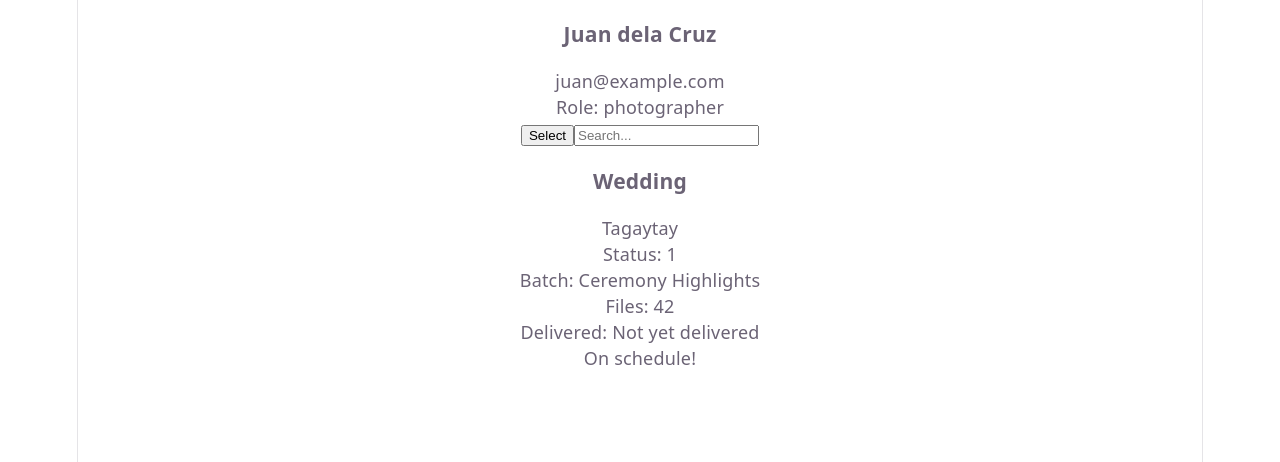
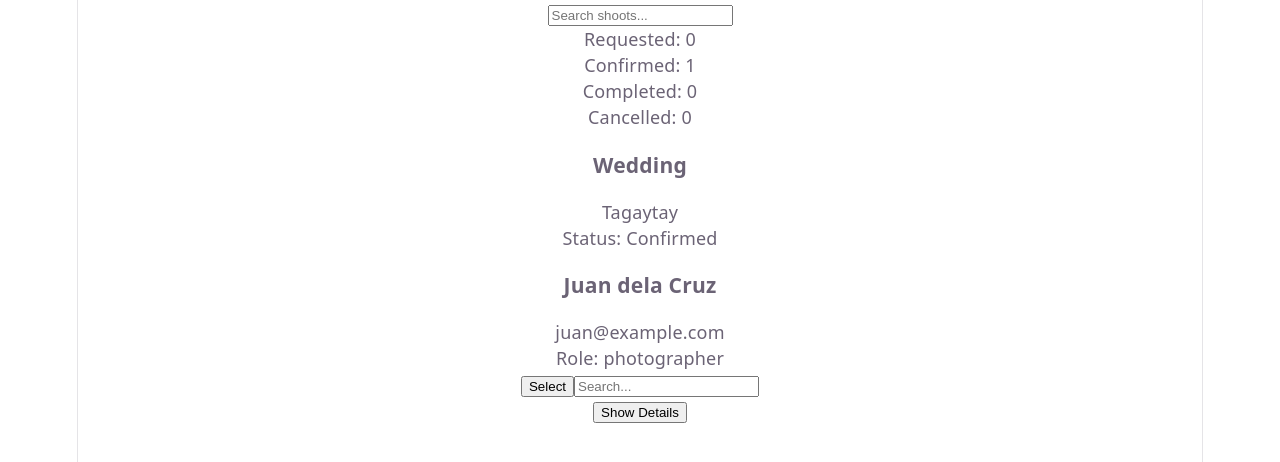
Before and after one commit to KennethCyrilPimentel/itelect4-project-IT4B, a React (Vite) app: page / in a window 1280 px wide. Shown: the top 462 px of the page. Built offline with nearby package versions, Linux system fonts and the light colour scheme.

Commit message:
GT2 Part 2: useState, useEffect, useRef, custom hooks

```diff
--- a/src/App.tsx
+++ b/src/App.tsx
@@ -1,50 +1,85 @@
 // src/App.tsx
+import { useState, useEffect, useRef } from "react";
 import UserCard from "./components/UserCard";
 import ShootCard from "./components/ShootCard";
 import DeliverableBadge from "./components/DeliverableBadge";
 import type { User, Shoot, Deliverable } from "../types/index";
 import { ShootStatus } from "../types/index";
+import useToggle from "./hooks/useToggle";
+import useShootCount from "./hooks/useShootCount";
 
 const photographer: User = {
-  id: 1,
-  name: "Juan dela Cruz",
-  email: "juan@example.com",
-  role: "photographer",
-  isActive: true,
+  id: 1, name: "Juan dela Cruz", email: "juan@example.com", role: "photographer", isActive: true,
 };
 
 const shoot: Shoot = {
-  id: 1,
-  clientId: 2,
-  photographerId: 1,
-  type: "Wedding",
-  status: ShootStatus.Confirmed,
-  scheduledDate: new Date(),
-  location: "Tagaytay",
-  price: 15000,
+  id: 1, clientId: 2, photographerId: 1, type: "Wedding", status: ShootStatus.Confirmed, scheduledDate: new Date(), location: "Tagaytay", price: 15000,
 };
 
 const deliverable: Deliverable = {
-  id: 1,
-  shootId: 1,
-  batchName: "Ceremony Highlights",
-  status: "editing",
-  fileCount: 42,
+  id: 1, shootId: 1, batchName: "Ceremony Highlights", status: "editing", fileCount: 42,
 };
 
 function App() {
+  const [selectedUser, setSelectedUser] = useState<User | null>(null);
+  const [shoots, setShoots] = useState<Shoot[]>([]);
+  const [isLoading, setIsLoading] = useState<boolean>(true);
+  const searchInputRef = useRef<HTMLInputElement>(null);
+  const [searchTerm, setSearchTerm] = useState<string>("");
+  const [showDetails, toggleDetails] = useToggle(false);
+   const shootCounts = useShootCount(shoots);
+
+  useEffect(() => {
+    setTimeout(() => {
+      setShoots([shoot]);
+      setIsLoading(false);
+    }, 500);
+  }, []);
+
+  const handleSearchChange = (
+    e: React.ChangeEvent<HTMLInputElement>
+  ): void => {
+    setSearchTerm(e.target.value);
+  };
+
+  if (isLoading) {
+    return <p>Loading shoots...</p>;
+  }
+
   return (
     <div className="app">
+      <input
+        ref={searchInputRef}
+        value={searchTerm}
+        type="text"
+        placeholder="Search shoots..."
+        onChange={handleSearchChange}
+      />
+
+      <div className="shoot-counts">
+        <p>Requested: {shootCounts.requested}</p>
+        <p>Confirmed: {shootCounts.confirmed}</p>
+        <p>Completed: {shootCounts.completed}</p>
+        <p>Cancelled: {shootCounts.cancelled}</p>
+      </div>
+
+      {shoots.map((s) => (
+        <ShootCard key={s.id} shoot={s} />
+      ))}
+
       <UserCard
         user={photographer}
-        onSelect={(u) => console.log(u)}
+        onSelect={setSelectedUser}
       />
-      <ShootCard shoot={shoot} />
-      <DeliverableBadge deliverable={deliverable}>
-        <p>On schedule!</p>
-      </DeliverableBadge>
+      {selectedUser && <p>Selected: {selectedUser.name}</p>}
+
+      <button onClick={toggleDetails}>{showDetails ? "Hide" : "Show"} Details</button>
+      {showDetails && (
+        <DeliverableBadge deliverable={deliverable}>
+          <p>On schedule!</p>
+        </DeliverableBadge>
+      )}
     </div>
   );
 }
-
 export default App;
--- a/src/components/ShootCard.tsx
+++ b/src/components/ShootCard.tsx
@@ -1,5 +1,6 @@
 // src/components/ShootCard.tsx
 import type { Shoot } from "../../types/index";
+import { ShootStatus } from "../../types/index";
 
 interface ShootCardProps {
   shoot: Shoot;
@@ -10,7 +11,7 @@ function ShootCard({ shoot }: ShootCardProps) {
     <div className="shoot-card">
       <h3>{shoot.type}</h3>
       <p>{shoot.location}</p>
-      <p>Status: {shoot.status}</p>
+      <p>Status: {ShootStatus[shoot.status]}</p>
     </div>
   );
 }
--- /dev/null
+++ b/src/hooks/useShootCount.ts
@@ -0,0 +1,21 @@
+import type { Shoot } from "../../types/index";
+import { ShootStatus } from "../../types/index";
+
+interface ShootCounts {
+  requested: number;
+  confirmed: number;
+  completed: number;
+  cancelled: number;
+}
+
+// Explicit return type: a fixed-shape object of counts, one per status
+function useShootCount(shoots: Shoot[]): ShootCounts {
+  return {
+    requested: shoots.filter((s) => s.status === ShootStatus.Requested).length,
+    confirmed: shoots.filter((s) => s.status === ShootStatus.Confirmed).length,
+    completed: shoots.filter((s) => s.status === ShootStatus.Completed).length,
+    cancelled: shoots.filter((s) => s.status === ShootStatus.Cancelled).length,
+  };
+}
+
+export default useShootCount;
--- /dev/null
+++ b/src/hooks/useToggle.ts
@@ -0,0 +1,14 @@
+import { useState } from "react";
+
+// Explicit return type: a tuple of [current value, toggle function]
+function useToggle(initialValue: boolean): [boolean, () => void] {
+  const [value, setValue] = useState<boolean>(initialValue);
+
+  const toggle = (): void => {
+    setValue((prev) => !prev);
+  };
+
+  return [value, toggle];
+}
+
+export default useToggle;
```
